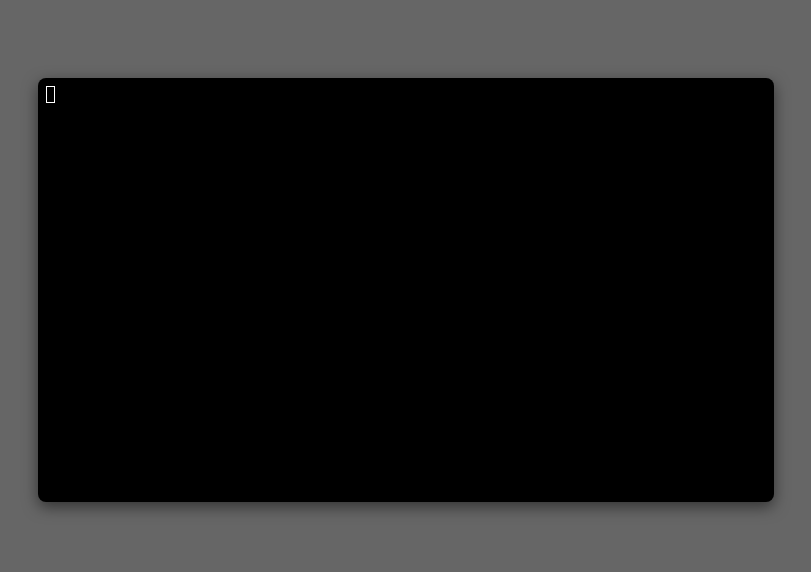
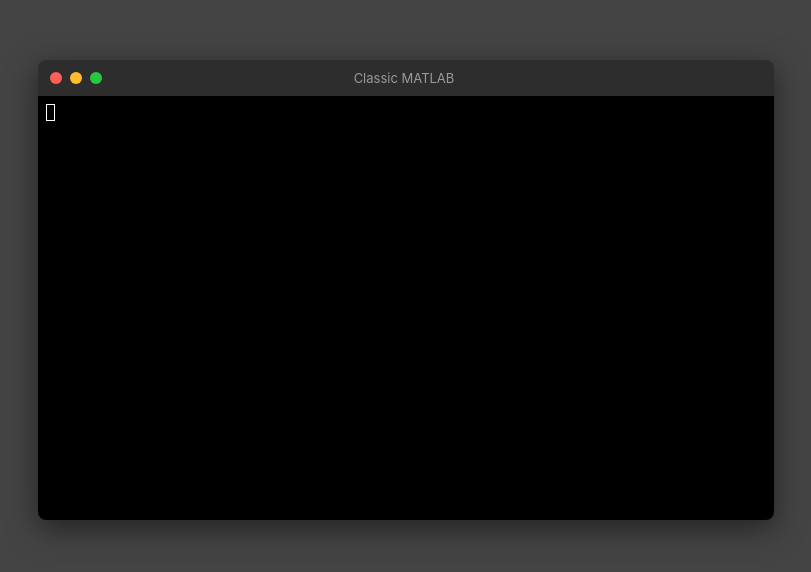
Before and after one commit to jprendes/matlab-classic, a website built with Vite: page index.html in a window 1280 px wide. Shown: the part 110-682 px from the top of the page, without its empty margins (234-1045 px from the left). Built offline with nearby package versions, Linux system fonts and the light colour scheme; what xterm-addon-webgl, xterm-readline would draw is missing.

Commit message:
Add terminal window chrome, restart button, and convert matlab82 to submodule
UI improvements:
- Add macOS-style window titlebar with traffic light buttons
- Add restart button that appears when the MATLAB session exits
- Dim terminal and disable input on exit
- Rename title to "Classic MATLAB"

Repository structure:
- Convert matlab82 from a vendored copy to a git submodule
  pointing to https://github.com/johnsonjh/matlab
- Remove matlab82 from .gitignore

```diff
--- a/index.html
+++ b/index.html
@@ -1,7 +1,7 @@
 <!DOCTYPE html>
 <html>
     <head>
-        <title>MATLAB Classic</title>
+        <title>Classic MATLAB</title>
         <style>
             body {
                 display: flex;
@@ -12,13 +12,44 @@
                 margin: 0;
                 padding: 8px;
                 box-sizing: border-box;
-                background: #666;
+                background: #444;
+            }
+            .window {
+                border-radius: 8px;
+                overflow: hidden;
+                box-shadow: 0 8px 30px rgb(0 0 0 / 50%);
+            }
+            .titlebar {
+                display: flex;
+                align-items: center;
+                height: 36px;
+                padding: 0 12px;
+                background: #2d2d2d;
+                user-select: none;
+            }
+            .titlebar-buttons {
+                display: flex;
+                gap: 8px;
+            }
+            .titlebar-buttons span {
+                width: 12px;
+                height: 12px;
+                border-radius: 50%;
+            }
+            .titlebar-buttons .close { background: #ff5f57; }
+            .titlebar-buttons .minimize { background: #ffbd2e; }
+            .titlebar-buttons .maximize { background: #28c840; }
+            .titlebar-title {
+                flex: 1;
+                text-align: center;
+                font-family: -apple-system, BlinkMacSystemFont, "Segoe UI", sans-serif;
+                font-size: 13px;
+                color: #999;
+                margin-right: 56px;
             }
             #terminal {
                 background: black;
                 padding: 8px;
-                border-radius: 8px;
-                box-shadow: 0 5px 15px rgb(0 0 0 / 50%);
             }
 
             /* width */
@@ -42,13 +73,42 @@
             }
 
             #terminal {
+                position: relative;
                 scrollbar-width: thin;
                 scrollbar-color: #888 transparent;
+            }
+            .restart-btn {
+                position: absolute;
+                top: 50%;
+                left: 50%;
+                transform: translate(-50%, -50%);
+                padding: 8px 20px;
+                font-family: -apple-system, BlinkMacSystemFont, "Segoe UI", sans-serif;
+                font-size: 14px;
+                color: #fff;
+                background: #555;
+                border: 1px solid #888;
+                border-radius: 6px;
+                cursor: pointer;
+                z-index: 10;
+            }
+            .restart-btn:hover {
+                background: #777;
             }
         </style>
     </head>
     <body>
-        <div id="terminal"></div>
+        <div class="window">
+            <div class="titlebar">
+                <div class="titlebar-buttons">
+                    <span class="close"></span>
+                    <span class="minimize"></span>
+                    <span class="maximize"></span>
+                </div>
+                <div class="titlebar-title">Classic MATLAB</div>
+            </div>
+            <div id="terminal"></div>
+        </div>
         <script type="module">
             import MATLAB from "./src/client.mjs";
             MATLAB.fromElement(document.getElementById('terminal'));
--- a/src/client.mjs
+++ b/src/client.mjs
@@ -87,6 +87,16 @@
             term.options.disableStdin = true;
             term.options.cursorBlink = false;
             term.element.style.opacity = 0.5;
+
+            const btn = document.createElement("button");
+            btn.className = "restart-btn";
+            btn.textContent = "↻ Restart";
+            btn.addEventListener("click", () => {
+                btn.remove();
+                term.dispose();
+                Client.fromElement(element);
+            });
+            element.appendChild(btn);
         });
 
         client.terminal = term;
```
Also changed, not shown: 2 other files.
